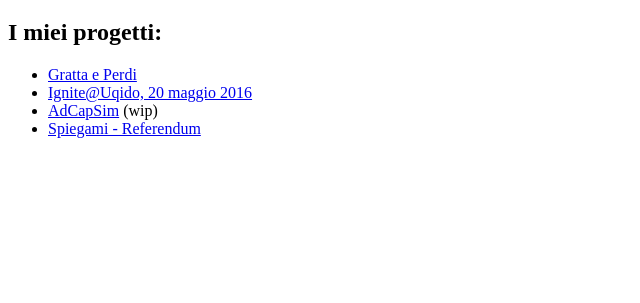
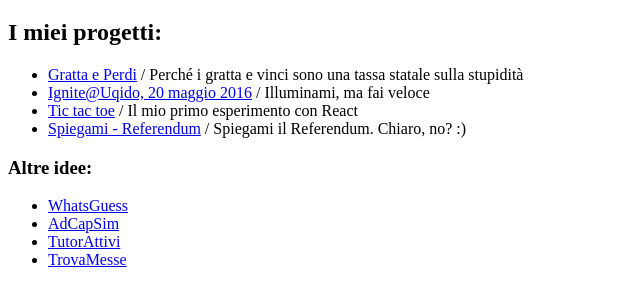
Before and after one commit to carlomartinucci/carlomartinucci.github.io, a plain HTML site: page index.html in a window 1280 px wide. Shown: the part 61-364 px from the top of the page, without its empty margins (0-640 px from the left). Drawn offline with Linux system fonts and the light colour scheme.

Commit message:
Update index.html

```diff
--- a/index.html
+++ b/index.html
@@ -4,11 +4,19 @@
 <h1>Charlie</h1>
 <h2>I miei progetti:</h2>
 <ul>
-<li><a href="http://carlomartinucci.github.io/gratta">Gratta e Perdi</a></li>
-<li><a href="http://carlomartinucci.github.io/UqidoIgnite/">Ignite@Uqido, 20 maggio 2016</a></li>
-<li><a href="#">AdCapSim</a> (wip)</li>
-<li><a href="http://carlomartinucci.github.io/spiegami-referendum">Spiegami - Referendum</a></li>
+<li><a href="http://carlomartinucci.github.io/gratta">Gratta e Perdi</a> / Perché i gratta e vinci sono una tassa statale sulla stupidità</li>
+<li><a href="http://carlomartinucci.github.io/UqidoIgnite/">Ignite@Uqido, 20 maggio 2016</a> / Illuminami, ma fai veloce</li>
+<li><a href="http://carlomartinucci.github.io/tic-tac-toe">Tic tac toe</a> / Il mio primo esperimento con React</li>
+<li><a href="http://carlomartinucci.github.io/spiegami-referendum">Spiegami - Referendum</a> / Spiegami il Referendum. Chiaro, no? :)</li>
+</ul>
 
+<h3>Altre idee:</h3>
+<ul>
+<li><a href="#">WhatsGuess</a></li>
+<li><a href="#">AdCapSim</a></li>
+<li><a href="#">TutorAttivi</a></li>
+<li><a href="#">TrovaMesse</a></li>
 </ul>
+
 </body>
 </html>
```
